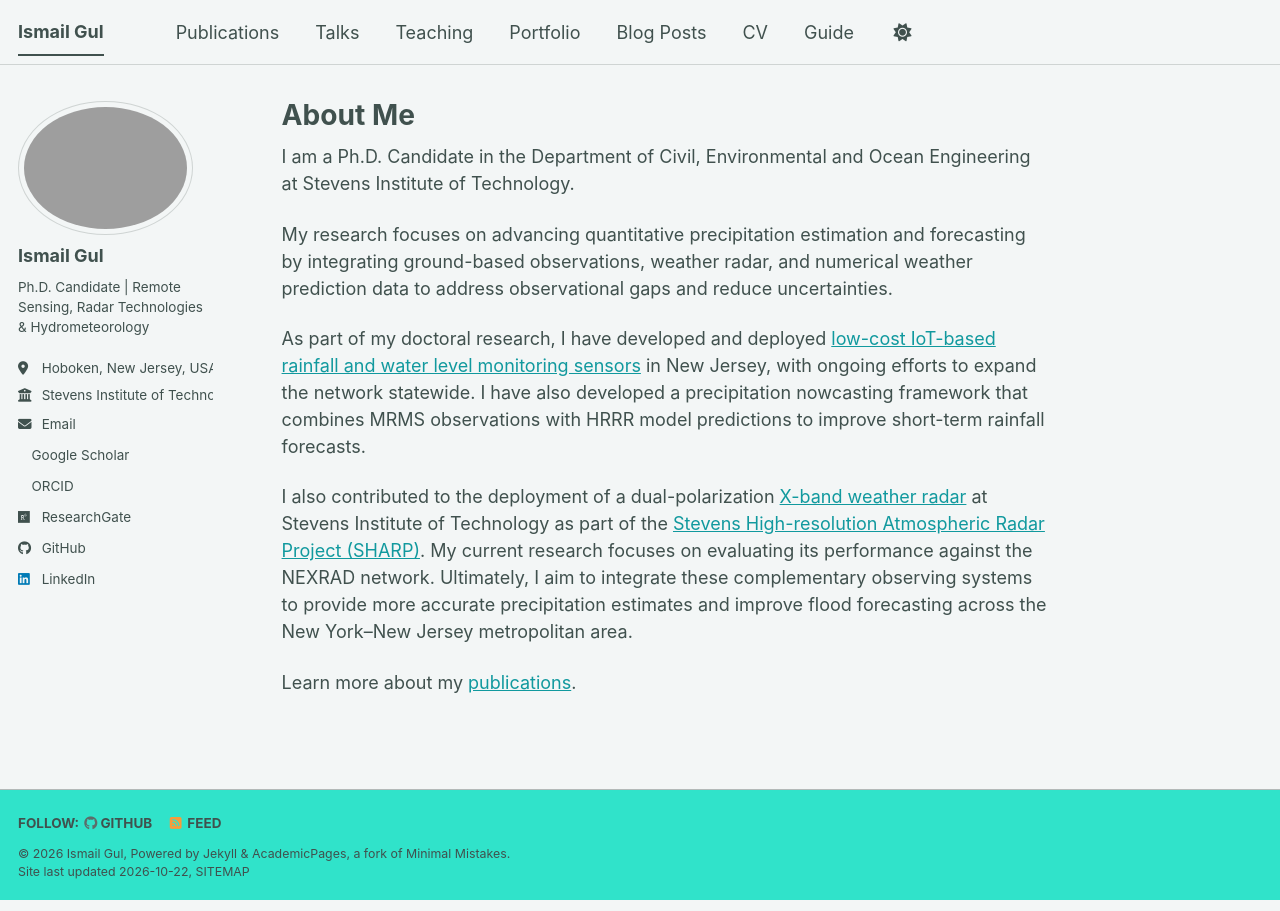
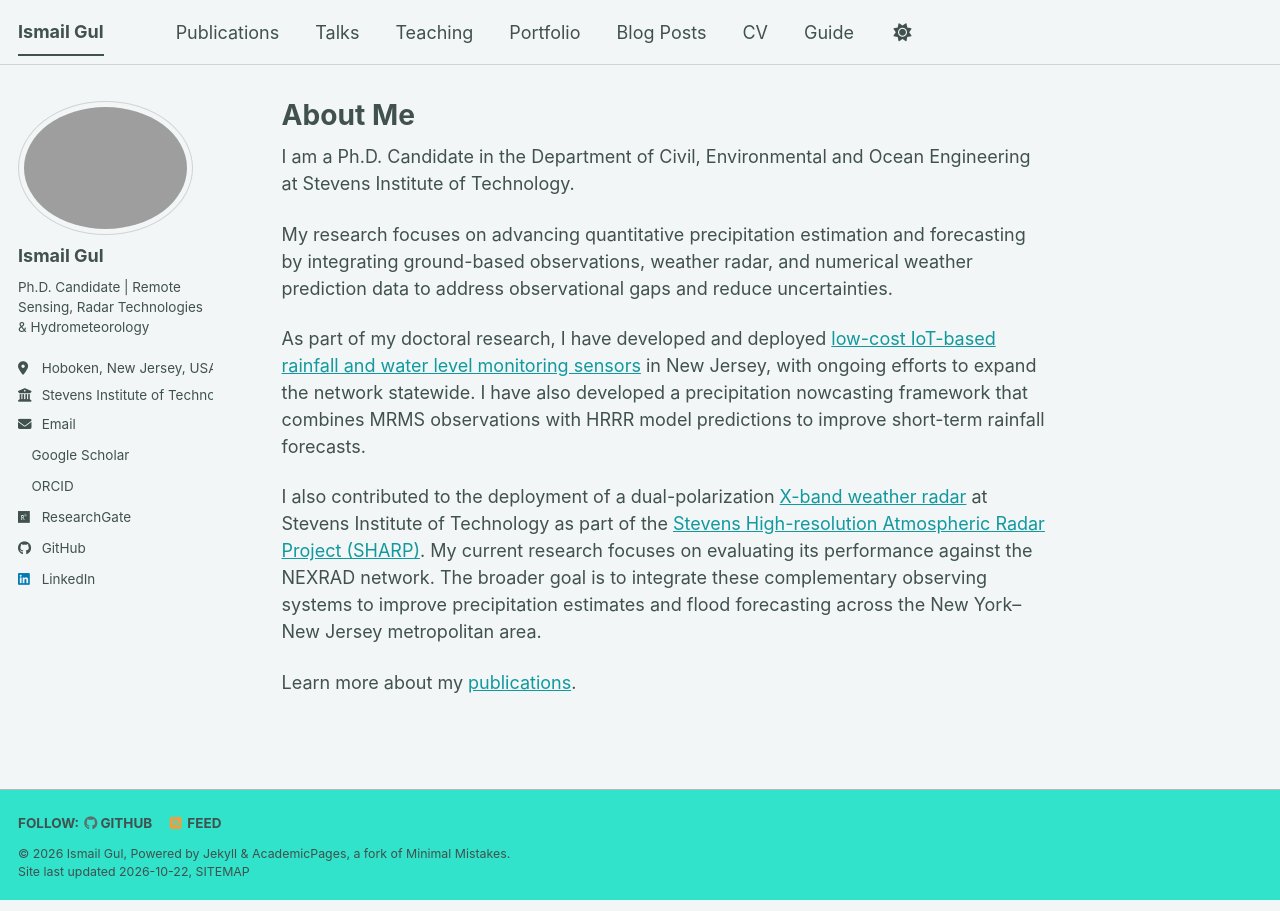
Before and after one commit to igul94/ismailgul.github.io, a Jekyll site: the page built from _pages/about.md, in a window 1280 px wide. Built offline with Jekyll 4.4.1, drawn with Linux system fonts in a browser that asks for light colours; a style sheet for code colours, icons or effects is not loaded.

Commit message:
Update about.md

```diff
--- a/_pages/about.md
+++ b/_pages/about.md
@@ -13,6 +13,6 @@ My research focuses on advancing quantitative precipitation estimation and forec
 
 As part of my doctoral research, I have developed and deployed [low-cost IoT-based rainfall and water level monitoring sensors](https://web.stevens.edu/ismart/land_products/NJFloodNet.html) in New Jersey, with ongoing efforts to expand the network statewide. I have also developed a precipitation nowcasting framework that combines MRMS observations with HRRR model predictions to improve short-term rainfall forecasts.
 
-I also contributed to the deployment of a dual-polarization [X-band weather radar](https://www.stevens.edu/news/stevens-institute-of-technology-installs-advanced-x-band-weather-radar-to) at Stevens Institute of Technology as part of the [Stevens High-resolution Atmospheric Radar Project (SHARP)](https://web.stevens.edu/ismart/atmosphere_products/sharp.html). My current research focuses on evaluating its performance against the NEXRAD network. Ultimately, I aim to integrate these complementary observing systems to provide more accurate precipitation estimates and improve flood forecasting across the New York–New Jersey metropolitan area.
+I also contributed to the deployment of a dual-polarization [X-band weather radar](https://www.stevens.edu/news/stevens-institute-of-technology-installs-advanced-x-band-weather-radar-to) at Stevens Institute of Technology as part of the [Stevens High-resolution Atmospheric Radar Project (SHARP)](https://web.stevens.edu/ismart/atmosphere_products/sharp.html). My current research focuses on evaluating its performance against the NEXRAD network. The broader goal is to integrate these complementary observing systems to improve precipitation estimates and flood forecasting across the New York–New Jersey metropolitan area.
 
 Learn more about my [publications](/publications/).
```
